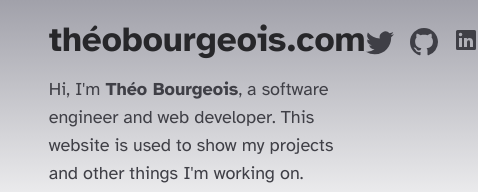
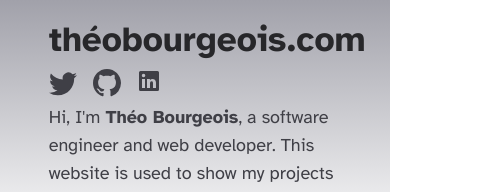
Before and after one commit to theobourgeois/theobourgeois.com, an Astro site: page / in a window 390 px wide. Shown: the top 192 px of the page, 478 px wide, since content can reach past the window. Built offline with nearby package versions, Linux system fonts and the light colour scheme; Astro itself is replaced by a stand-in of ours.

Commit message:
oops fix social media icon responsiveness

```diff
--- a/src/components/Header.astro
+++ b/src/components/Header.astro
@@ -1,7 +1,7 @@
 ---
 import Socials from "./Socials.astro";
 ---
-<header class="w-3/4 mx-auto pt-4 flex justify-between items-center">
+<header class="w-3/4 mx-auto pt-4 flex flex-wrap justify-between items-center">
 		<h1><a class="font-semibold text-[9vw] sm:text-[8vw] md:text-6xl text-center text-zinc-800" href="/">théobourgeois.com</a></h1>
 		<Socials size={28}/>
 </header>
```
